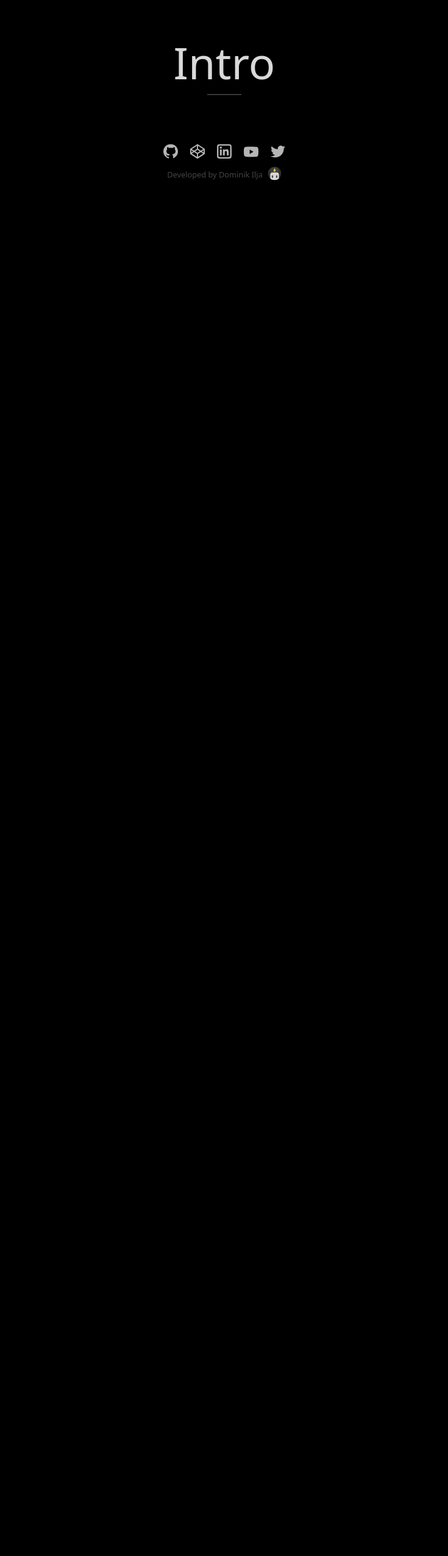
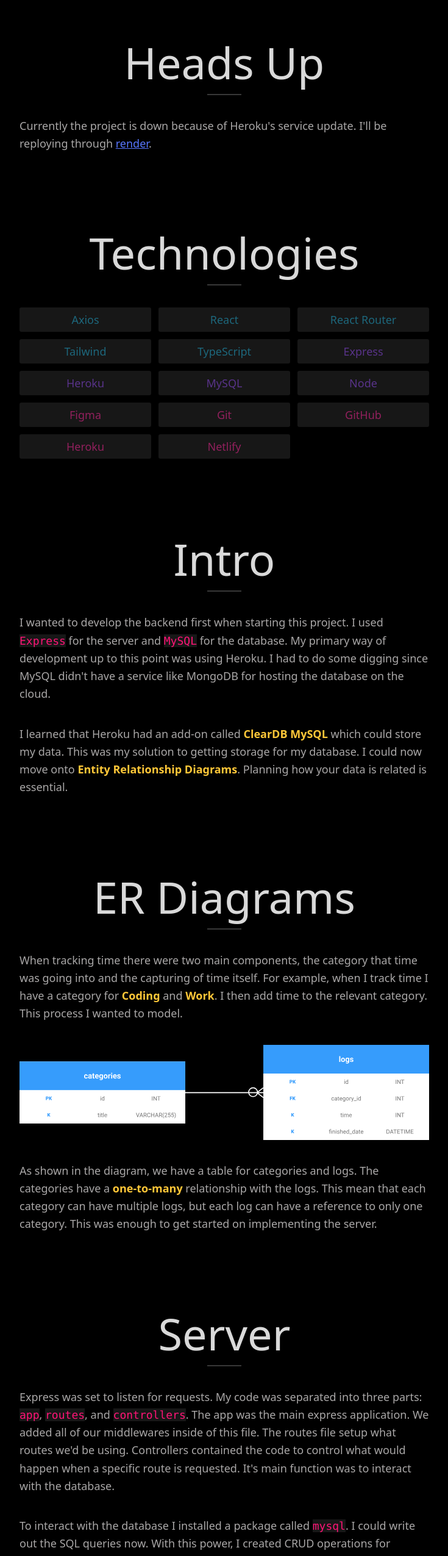
Before and after one commit to dominik-ilja/portfolio, a Next.js app: page /projects/time_tracker in a window 1280 px wide. Shown: the part 852-3403 px from the top of the page at 61% size, without its empty margins (272-1007 px from the left). Before the commit the page ends 1164 px from the top, so only its background shows below. Built offline with nearby package versions, Linux system fonts and the light colour scheme.

Commit message:
feat: Add time tracker page

```diff
--- a/components/Pages/Home/About/About.tsx
+++ b/components/Pages/Home/About/About.tsx
@@ -11,7 +11,7 @@
       <Container className="flex flex-col gap-y-16">
         <SectionTitle title="About" />
         <div className="flex flex-col lg:flex-row gap-y-16 gap-x-24">
-          <Text className="w-full">
+          <Text className="w-full max-w-xl mx-auto">
             I began my journey by building a website with Wordpress to host my
             guitar lessons. I then moved to the big three: HTML, CSS, and
             JavaScript. I then moved to building websites and web applications
--- a/components/Pages/Home/Contact/Contact.tsx
+++ b/components/Pages/Home/Contact/Contact.tsx
@@ -12,7 +12,7 @@
     <Section className="pb-4">
       <Container className="flex flex-col gap-y-9">
         <SectionTitle title="Contact" />
-        <Text className="max-w-lg mx-auto">
+        <Text className="max-w-xl mx-auto">
           I&apos;m currently open to new opportunities, My inbox is open. If you
           have a question or just want to <Bold>say hello</Bold>, I&apos;ll try
           my best to get back to you!{" "}
--- a/components/Pages/Home/Showcase/Showcase.tsx
+++ b/components/Pages/Home/Showcase/Showcase.tsx
@@ -26,12 +26,10 @@
         </div>
         <div className="flex flex-col sm:items-start gap-y-7">
           <MainTitle underline={false}>Dominik Ilja</MainTitle>
-          <Text className="max-w-2xl">
-            I&apos;m probably not the typical designer positioned behind an
-            Illustrator artboard adjusting pixels, but I design. Immersed in
-            stylesheets tweaking font sizes and contemplating layouts is where
-            you&apos;ll find me (~_^). I&apos;m committed to creating fluent
-            user experiences while staying fashionable.
+          <Text className="max-w-xl">
+            I love creating products that solve problems for people. I&apos;m a
+            developer because I want to bring visions to life. I would love to
+            see what I could do for you and what we could create together!
           </Text>
           <Button
             internalLink={`projects/${PROJECTS[0].id}`}
--- a/components/Utilities/Text/Text.tsx
+++ b/components/Utilities/Text/Text.tsx
@@ -5,7 +5,7 @@
 
 const Text = (props: Props) => {
   let className =
-    "w-full mx-auto leading-relaxed md:leading-relaxed text-base-50 md:text-lg ";
+    "w-full leading-relaxed md:leading-relaxed text-base-50 md:text-lg ";
 
   if (props.className) className += props.className;
 
--- a/pages/projects/color_cards.tsx
+++ b/pages/projects/color_cards.tsx
@@ -21,16 +21,16 @@
 
 const ColorCards = () => {
   const technologies = [
+    { name: "CSS", type: "frontend" },
+    { name: "HTML", type: "frontend" },
+    { name: "JavaScript", type: "frontend" },
+    { name: "TypeScript", type: "frontend" },
     { name: "Axios", type: "backend" },
     { name: "Color API", type: "backend" },
-    { name: "CSS", type: "frontend" },
+    { name: "Figma API", type: "backend" },
     { name: "Figma", type: "workflow" },
-    { name: "Figma API", type: "backend" },
-    { name: "HTML", type: "frontend" },
-    { name: "JavaScript", type: "frontend" },
     { name: "Git", type: "workflow" },
     { name: "GitHub", type: "workflow" },
-    { name: "TypeScript", type: "frontend" },
   ];
 
   return (
@@ -63,7 +63,7 @@
           </ProjectSection>
 
           <ProjectSection>
-            <SectionTitle title="Technologies" />
+            <SectionTitle>Technologies</SectionTitle>
             <TechnologyGrid technologies={technologies} />
           </ProjectSection>
 
--- a/pages/projects/time_tracker.tsx
+++ b/pages/projects/time_tracker.tsx
@@ -3,12 +3,34 @@
 import ProjectContainer from "../../components/ProjectContainer/ProjectContainer";
 import ProjectIntro from "../../components/ProjectIntro/ProjectIntro";
 import ProjectSection from "../../components/ProjectSection/ProjectSection";
+import TechnologyGrid from "../../components/TechnologyGrid/TechnologyGrid";
 import Bold from "../../components/Utilities/Bold/Bold";
+import Code from "../../components/Utilities/Code/Code";
 import SectionTitle from "../../components/Utilities/SectionTitle/SectionTitle";
 import Text from "../../components/Utilities/Text/Text";
 import thumbnail from "../../public/projects/time_tracker/thumbnail.png";
+import erd_diagram from "../../public/projects/time_tracker/erd_diagram.svg";
+import Image from "next/image";
+import Link from "../../components/Utilities/Link/Link";
 
 const TimeTracker = () => {
+  const technologies = [
+    { name: "Axios", type: "frontend" },
+    { name: "React", type: "frontend" },
+    { name: "React Router", type: "frontend" },
+    { name: "Tailwind", type: "frontend" },
+    { name: "TypeScript", type: "frontend" },
+    { name: "Express", type: "backend" },
+    { name: "Heroku", type: "backend" },
+    { name: "MySQL", type: "backend" },
+    { name: "Node", type: "backend" },
+    { name: "Figma", type: "workflow" },
+    { name: "Git", type: "workflow" },
+    { name: "GitHub", type: "workflow" },
+    { name: "Heroku", type: "workflow" },
+    { name: "Netlify", type: "workflow" },
+  ];
+
   return (
     <Layout>
       <Container>
@@ -25,9 +47,113 @@
             create my own <Bold>Time Tracker</Bold>!
           </Text>
         </ProjectIntro>
+
         <ProjectContainer>
           <ProjectSection>
+            <SectionTitle>Heads Up</SectionTitle>
+            <Text>
+              Currently the project is down because of Heroku&apos;s service
+              update. I&apos;ll be reploying through{" "}
+              <Link href="https://render.com/">render</Link>.
+            </Text>
+          </ProjectSection>
+          <ProjectSection>
+            <SectionTitle>Technologies</SectionTitle>
+            <TechnologyGrid technologies={technologies} />
+          </ProjectSection>
+
+          <ProjectSection>
             <SectionTitle>Intro</SectionTitle>
+            <Text>
+              I wanted to develop the backend first when starting this project.
+              I used <Code>Express</Code> for the server and <Code>MySQL</Code>{" "}
+              for the database. My primary way of development up to this point
+              was using Heroku. I had to do some digging since MySQL didn&apos;t
+              have a service like MongoDB for hosting the database on the cloud.
+            </Text>
+            <Text>
+              I learned that Heroku had an add-on called{" "}
+              <Bold>ClearDB MySQL</Bold> which could store my data. This was my
+              solution to getting storage for my database. I could now move onto{" "}
+              <Bold>Entity Relationship Diagrams</Bold>. Planning how your data
+              is related is essential.
+            </Text>
+          </ProjectSection>
+
+          <ProjectSection>
+            <SectionTitle>ER Diagrams</SectionTitle>
+            <Text>
+              When tracking time there were two main components, the category
+              that time was going into and the capturing of time itself. For
+              example, when I track time I have a category for{" "}
+              <Bold>Coding</Bold> and <Bold>Work</Bold>. I then add time to the
+              relevant category. This process I wanted to model.
+            </Text>
+            <Image src={erd_diagram} alt="Entity relationship diagram" />
+            <Text>
+              As shown in the diagram, we have a table for categories and logs.
+              The categories have a <Bold>one-to-many</Bold> relationship with
+              the logs. This mean that each category can have multiple logs, but
+              each log can have a reference to only one category. This was
+              enough to get started on implementing the server.
+            </Text>
+          </ProjectSection>
+
+          <ProjectSection>
+            <SectionTitle>Server</SectionTitle>
+            <Text>
+              Express was set to listen for requests. My code was separated into
+              three parts: <Code>app</Code>, <Code>routes</Code>, and{" "}
+              <Code>controllers</Code>. The app was the main express
+              application. We added all of our middlewares inside of this file.
+              The routes file setup what routes we&apos;d be using. Controllers
+              contained the code to control what would happen when a specific
+              route is requested. It&apos;s main function was to interact with
+              the database.
+            </Text>
+            <Text>
+              To interact with the database I installed a package called{" "}
+              <Code>mysql</Code>. I could write out the SQL queries now. With
+              this power, I created CRUD operations for categories and logs. A
+              user could create, read, update, and delete categories and logs.
+            </Text>
+          </ProjectSection>
+
+          <ProjectSection>
+            <SectionTitle>Client</SectionTitle>
+            <Text>
+              On the client side, I used <Code>React</Code> with{" "}
+              <Code>TypeScript</Code> and <Code>React Router</Code> for routing.
+              The main problem to solve on the client was giving properly
+              formatted data to the server. MySQL has a particular format for
+              dates and without this formatting dates won&apos;t be stored
+              properly.
+            </Text>
+            <Text>
+              I created inputs in order to validate everything that the user was
+              giving me. This was done on two fronts through HTML validation and
+              JavaScript validation. This validation made sure that the
+              everything from year to seconds was within the valid range. Even
+              leap years are validated!
+            </Text>
+            <Text>
+              The log would be sent to the database and the frontend would be
+              updated when the data was captured. This was all done for manual
+              log creation though. The othe form of log creation was running the
+              timer on the main page. When you hit the submit button, your time
+              will be added as a log to the category that you choose.
+            </Text>
+          </ProjectSection>
+
+          <ProjectSection>
+            <SectionTitle>Deployment</SectionTitle>
+            <Text>
+              When deploying the application this process went pretty smoothly.
+              As soon as the server was ready I deployed it. I just had to
+              ensure that <Code>CORS</Code> headers were set. The backend was
+              deployed to <Code>Heroku</Code> and the frontend to{" "}
+              <Code>Netlify</Code>.
+            </Text>
           </ProjectSection>
         </ProjectContainer>
       </Container>
```
Also changed, not shown: public/projects/time_tracker/erd_diagram.svg (added).
